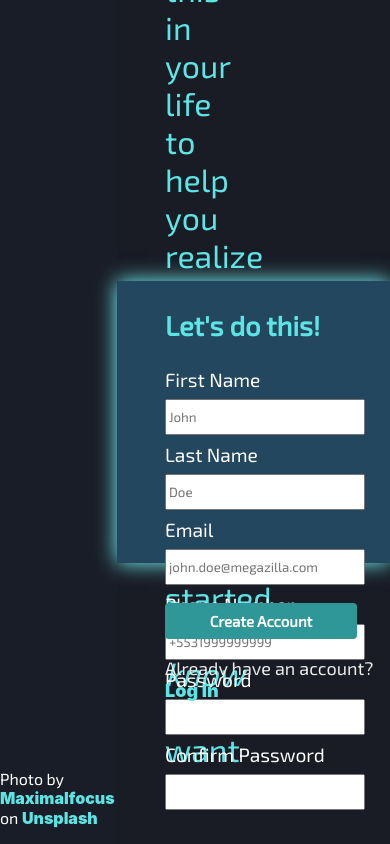
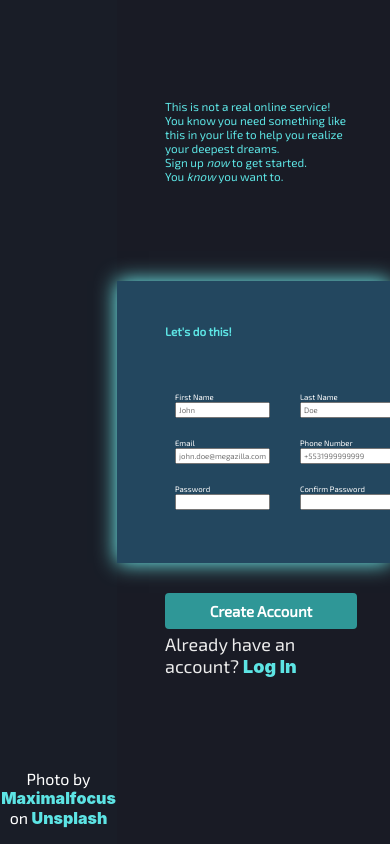
Before and after one commit to AleMachado7/TOP-Form, a plain HTML site: page index.html in a window 390 px wide. Drawn offline with Linux system fonts and the light colour scheme.

Commit message:
Add css responsiveness to fonts and other elements, fix html semantic

```diff
--- a/index.html
+++ b/index.html
@@ -18,36 +18,52 @@
     </section>
     <section class="right-container">
         <div class="header-description">
-            <p>This is not a real online service! You know you need something like this in your life
-                to help you realize your deepest dreams.
-            </p>
+            <p>This is not a real online service! You know you need something like this in your life to help you realize your deepest dreams.</p>
             <p>Sign up <em>now</em> to get started.</p>
             <p>You <em>know</em> you want to.</p>
         </div>
         <div class="form-container">
             <p>Let's do this!</p>
             <form id="signup-form">
+                <div class="form-wrapper">
+                    <div class="form-row">
                         <div class="form-data">
                             <label for="first-name">First Name</label>
                             <input type="text" id="first-name" name="first-name" placeholder="John">
+                        </div>
+                        <div class="form-data">
                             <label for="last-name">Last Name</label>
                             <input type="text" id="last-name" name="last-name" placeholder="Doe">
-
+                        </div>
+                    </div>
+                    <div class="form-row">
+                        <div class="form-data">
                             <label for="email">Email</label>
                             <input type="email" id="email" name="email" placeholder="john.doe@megazilla.com">
+                        </div>
+                        <div class="form-data">
                             <label for="phone">Phone Number</label>
                             <input type="tel" id="phone" name="phone" placeholder="+5531999999999">
-
+                        </div>
+                    </div>
+                    <div class="form-row">
+                        <div class="form-data">
                             <label for="pwd">Password</label>
                             <input type="password" id="pwd" name="pwd">
+                        </div>
+                        <div class="form-data">
                             <label for="pwd-cnf">Confirm Password</label>
                             <input type="password" id="pwd-cnf" name="pwd-cnf">
+                        </div>
+                    </div>
                 </div>
             </form>
         </div>
         <div class="submit-form">
+            <div class="button-area">
                 <button type="submit" form="signup-form">Create Account</button>
                 <p>Already have an account? <a href="#">Log In</a></p>
+            </div>
         </div>
     </section>
  </body>
--- a/style.css
+++ b/style.css
@@ -1,6 +1,8 @@
 :root{
     --main-font-color: #5de4e4;
     --dark-bg-color: #191d27;
+    --main-font-size: min(3vh, 3vw);
+    --second-font-size: min(2vh, 2vw);
 }
 
 * {
@@ -24,11 +26,11 @@ body {
     background-size: 100vh;
     background-repeat: no-repeat;
     width: 35%;
-    min-height: 100%;
     color: #ffffff;
     flex-direction: column;
     align-items: center;
     justify-content: flex-end;
+    text-align: center;
 }
 
 .left-container > p {
@@ -37,25 +39,20 @@ body {
 
 .right-container {
     width: 70%;
-    display: flex;
-    flex-direction: column;
     background-color: #191b25;
 }
 
-.right-container > * {
-    padding-bottom: 3rem;
-    padding-left: 3rem;
-    padding-bottom: 0;
+.right-container > div {
+    padding: 0 10vw 0 48px;
     height: calc(100% / 3);
+}
+
+.header-description {
     display: flex;
     flex-direction: column;
     justify-content: center;
-}
-
-.header-description {
-    font-size: 2rem;
     color: var(--main-font-color);
-    padding-right: 15rem;
+    font-size: var(--main-font-size);
 }
 
 .header-description > p {
@@ -63,29 +60,41 @@ body {
 }
 
 .form-container {
+    display: flex;
     flex-direction: column;
-    justify-content: flex-start;
     background-color: #23475f;
     box-shadow: 0px 0px 20px 0px #78ffff;
-
+    justify-content: space-evenly;
 }
 
 .form-container > p {
-    font-size: 1.7rem;
+    font-size: var(--main-font-size);
     font-weight: 800;
     color: var(--main-font-color);
+    margin: 0;
 }
 
 form {
     color: white;
-    font-size: 1.2rem;
+    font-size: var(--second-font-size);
 }
 
+form label {
+    padding-right: 4px ;
+}
 
-.form-data > input {
-    width: 200px;
-    height: 36px;
-    margin: 8px 0;
+.form-row {
+    display: flex;
+    padding: 10px;
+    gap: 30px;
+}
+
+.form-data label {
+    display: block;
+}
+
+form label , form input {
+    font-size: var(--second-font-size);
 }
 
 button {
@@ -103,14 +112,16 @@ button:hover {
     box-shadow: 0px 0px 5px 0px #78ffff;
 }
 
-.submit-form {
-    padding-top: 2.5rem;
-    display: flex;
-    flex-direction: column;
-    justify-content: start;
+.button-area {
+    padding-top: 30px;
     color: #ebebeb;
     font-size: 18px;
 }
+
+.button-area p {
+    margin-top: 4px;
+}
+
 
 a {
     text-decoration: none;
```
Lines whose indentation alone changed are shown as unchanged.
